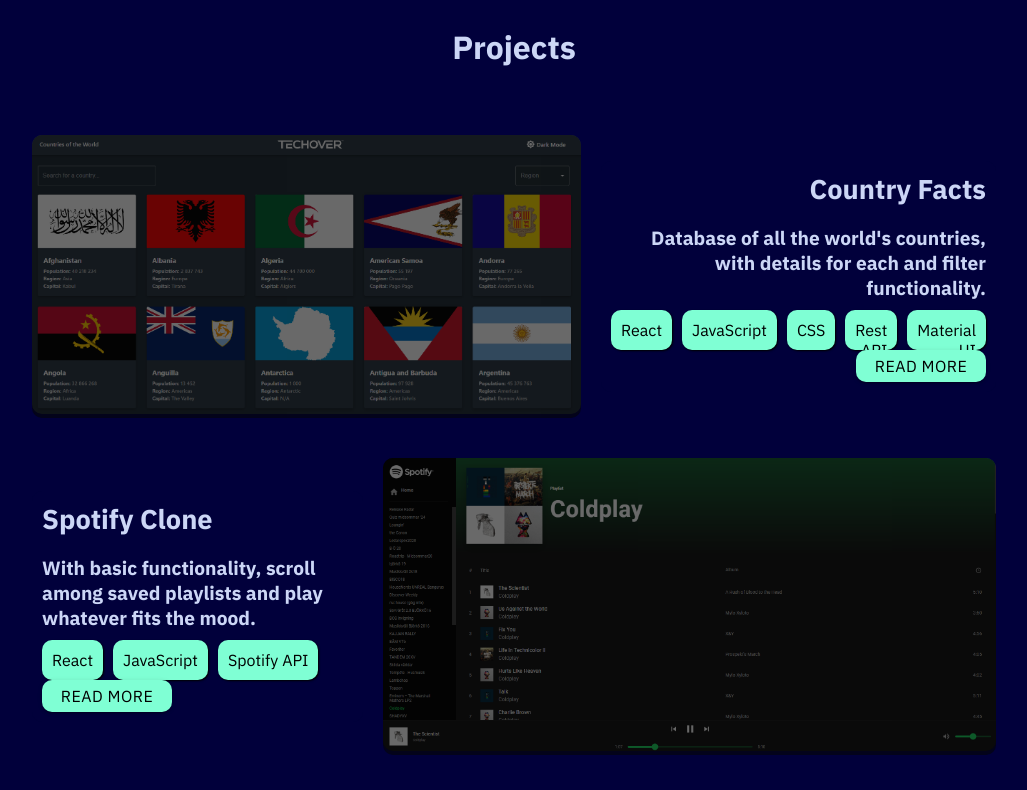
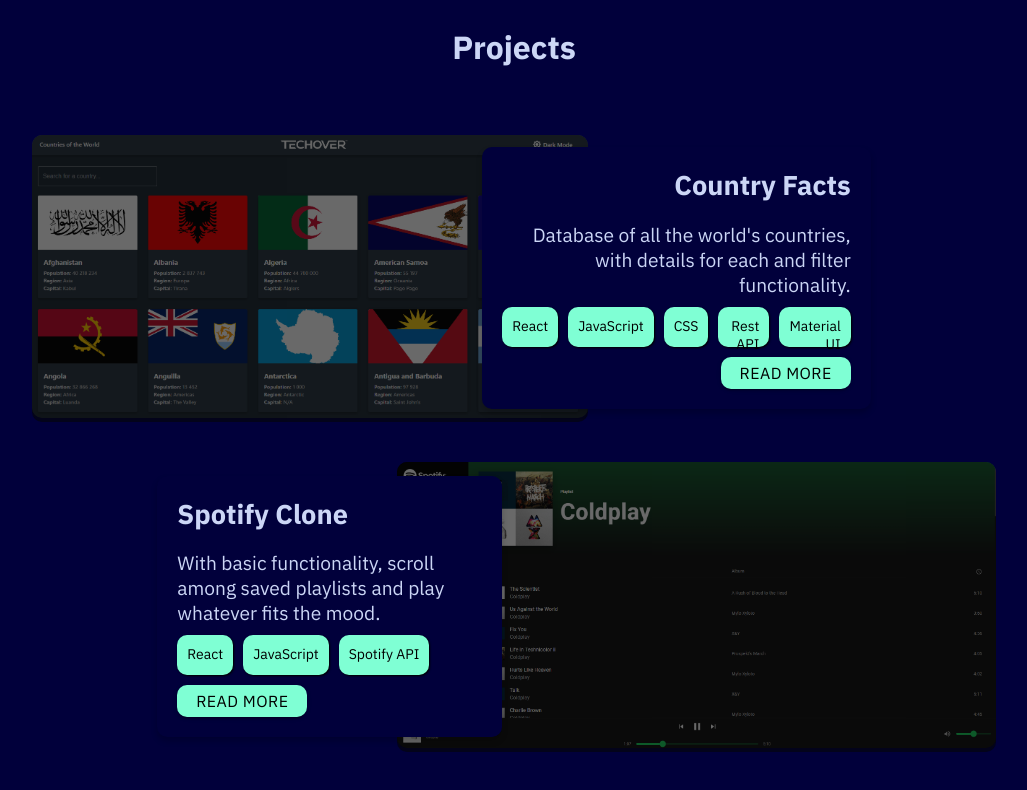
Before and after one commit to axelberk/Portfolio, a React (Vite) app: page / in a window 1280 px wide. Shown: the part 1280-2070 px from the top of the page, without its empty margins (126-1153 px from the left). Built offline with nearby package versions, Linux system fonts and the light colour scheme.

Commit message:
restyling projects

```diff
--- a/src/Components/Navbar/Navbar.css
+++ b/src/Components/Navbar/Navbar.css
@@ -12,7 +12,7 @@
     padding: 0px 150px;
     top: 0.5cap;
     box-shadow: 1px 1px 2px black;
-    z-index: 1;
+    z-index: 4;
     backdrop-filter: blur(10px);
 }
 
--- a/src/Components/TechStack/TechStack.css
+++ b/src/Components/TechStack/TechStack.css
@@ -2,6 +2,7 @@
     display: flex;
     gap: 10px;
     height: 40px;
+    margin-bottom: 10px;
 }
 
 .stacks-used p {
@@ -13,7 +14,7 @@
     box-shadow: 1px 1px 2px black;
     border-radius: 10px;
     padding: 10px;
-    font-size: 16px;
+    font-size: 14px;
     background-color: aquamarine;
     color: black;
     font-weight: 400;
--- a/src/Homepage/Homepage.css
+++ b/src/Homepage/Homepage.css
@@ -275,6 +275,7 @@
 
 .img-container {
     position: relative;
+    overflow: hidden;
 }
 
 .img-overlay {
@@ -288,20 +289,35 @@
     height: 100%;
     border-radius: 10px;
     transition: 0.5s;
+    z-index: 2;
+    transition: opacity 0.5s ease;
 }
 
 .img-overlay:hover {
     opacity: 0;
 }
 
+.img-overlay:hover .project-text-left {
+    transform: translateY(-50%) translateX(-150%);
+}
+
+.img-overlay:hover .project-text-right   {
+    transform: translateY(-50%) translateX(150%);
+}
+
 .project-left-text,
 .project-right-text {
+    position: absolute;
     background-color: #01003b;
     backdrop-filter: blur(10px);
     border-radius: 10px;
-    padding: 10px;
+    padding: 20px;
     width: 100%;
     overflow: visible;
+    position: relative;
+    z-index: 3;
+    box-shadow: 0 4px 6px rgba(0, 0, 0, 0.2);
+    transition: transform 1s ease;
 }
 
 .project-left-text .stacks-used {
@@ -309,7 +325,9 @@
 }
 
 .project-left-text {
+    right: 13%;
     text-align: right;
+
 }
 
 .project-right-text .stacks-used {
@@ -318,13 +336,22 @@
 
 .project-right-text {
     text-align: left;
+    left: 13%;
 }
 
 .project-left-text:hover,
 .project-right-text:hover {
     background-color: #020120;
     transition: 0.8s;
-    backdrop-filter: blur(10px);
+    left: 25px;
+}
+
+.img-container:hover .project-left-text {
+    transform: translate(-150%, -50%);
+}
+
+.img-container:hover .project-right-text {
+    transform: translate(150%, -50%);
 }
 
 .project-title {
@@ -337,6 +364,7 @@
 .project-description-l {
     font-size: 1.2rem;
     margin-bottom: 10px;
+    font-weight: 400;
 }
 
 .Contact {
--- a/src/Homepage/Homepage.jsx
+++ b/src/Homepage/Homepage.jsx
@@ -5,7 +5,7 @@
 import { scroller } from "react-scroll";
 import TechStack from "../Components/TechStack/TechStack";
 import projects from "../projectData";
-import { buttonStyle, useNavigationHandlers } from "../utils";
+import { buttonStyle, useNavigationHandlers } from "../Utils";
 import { useModal } from "../useModal";
 
 
```
